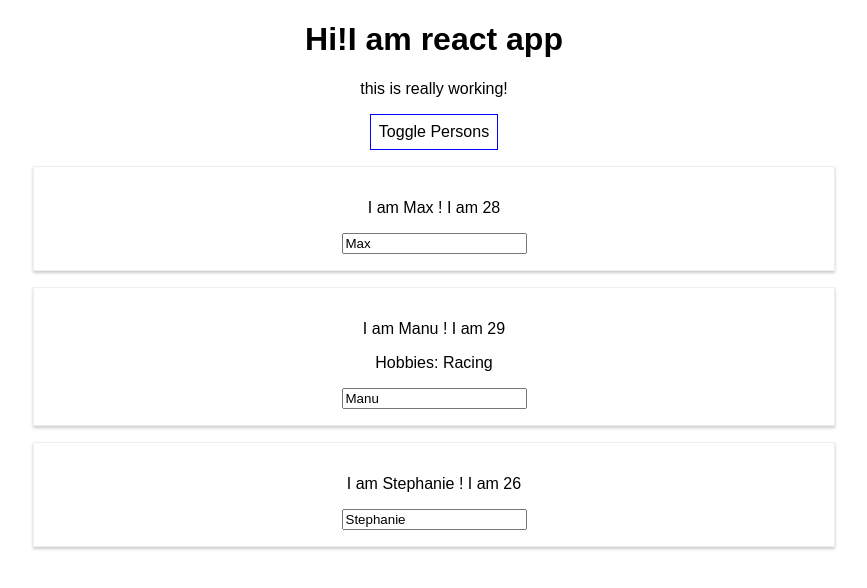
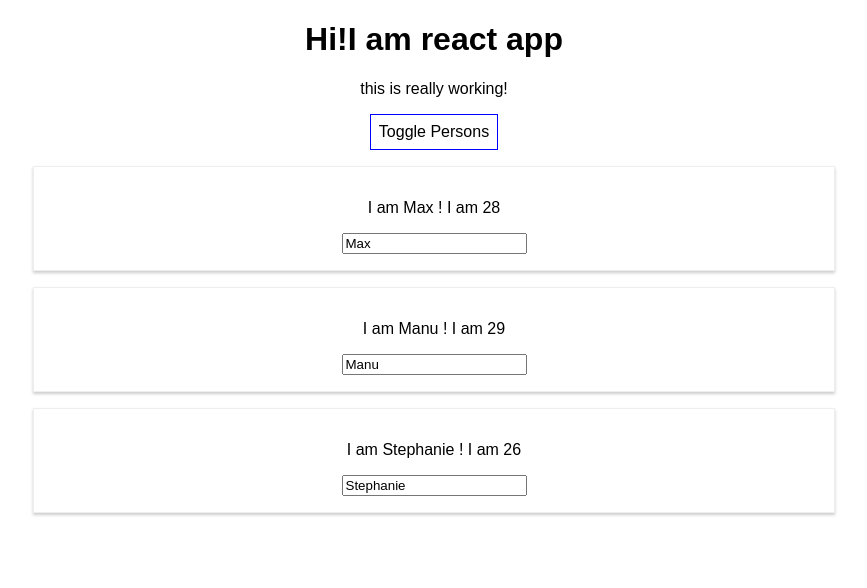
Before and after one commit to umanglpatel/react-examples, a React (Create React App) app: page / in a window 1280 px wide. Both pictures are taken after a click on the button "Toggle Persons". Shown: the top 588 px of the page, without its empty margins (206-1073 px from the left). Built offline with nearby package versions, Linux system fonts and the light colour scheme.

Commit message:
Section4- Working with Lists and Conditionals - lists-conditionals-05-outputting-lists

```diff
--- a/src/App.js
+++ b/src/App.js
@@ -40,14 +40,11 @@
   renderPerson = () => {
     return (
       <div>
-        <Person name={this.state.persons[0].name}
-          age={this.state.persons[0].age} />
-        <Person name={this.state.persons[1].name}
-          age={this.state.persons[1].age}
-          click={() => this.switchNameHandler('function as arg', 10)}
-          changed={this.nameChangedHandler} > Hobbies: Racing </Person>
-        < Person name={this.state.persons[2].name}
-          age={this.state.persons[2].age} />
+        {this.state.persons.map((person) => {
+          return (
+            <Person name={person.name} age={person.age} />
+          );
+        })}
       </div>
     );
   }
```
